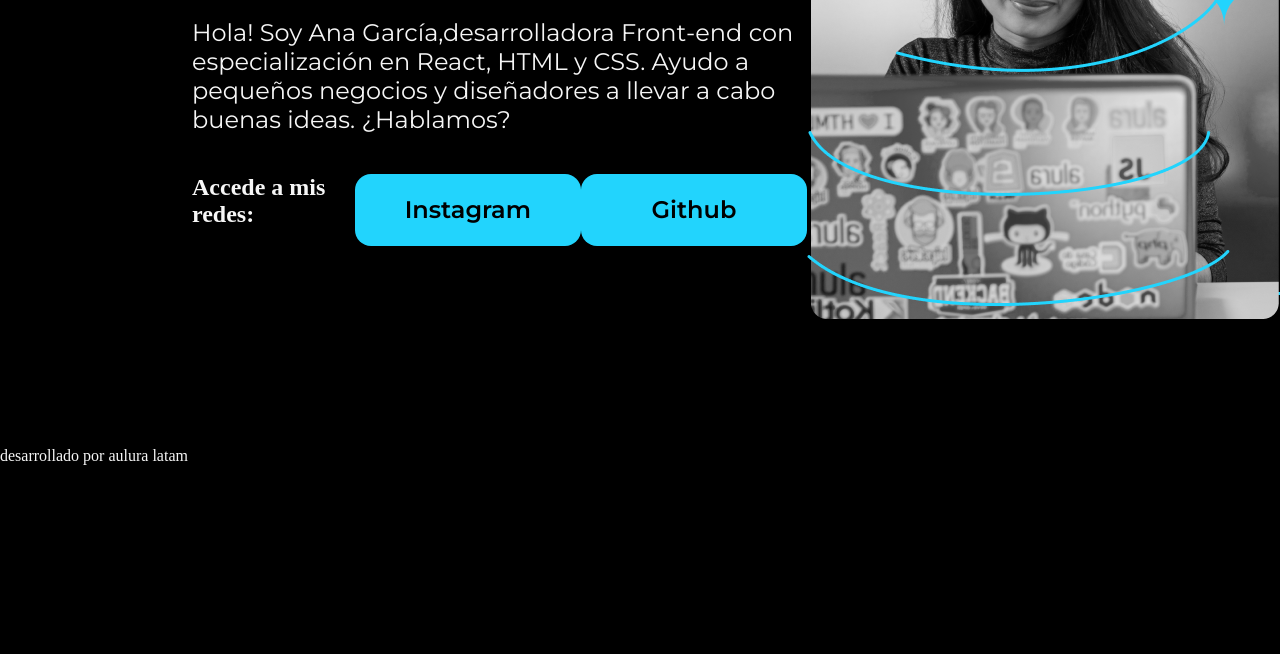
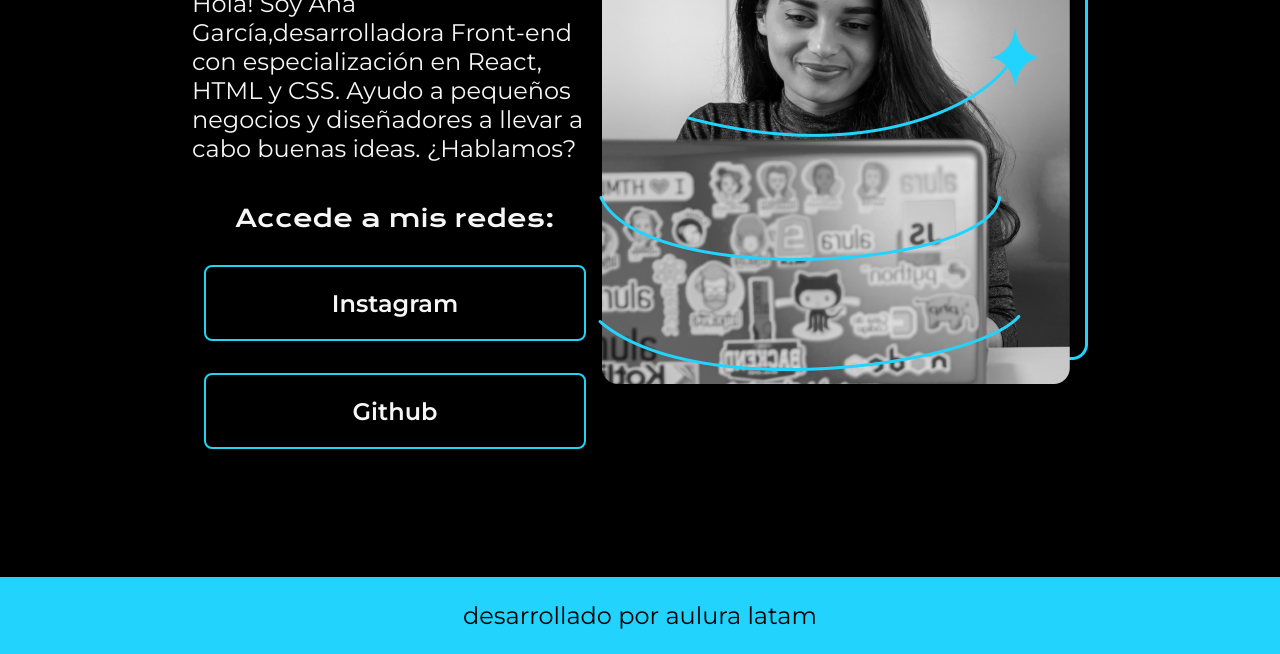
Before and after one commit to Diana9507/proyecto-html, a plain HTML site: page index.html in a window 1280 px wide. Shown: the part 377-1031 px from the top of the page. Before the commit the page ends 842 px from the top, so only its background shows below. Drawn offline with nearby package versions, Linux system fonts and the light colour scheme.

Commit message:
Update style.css

```diff
--- a/style.css
+++ b/style.css
@@ -8,7 +8,6 @@
 body{
     background-color: #000000 ;
     color: #F6F6F6;
-    height: 100vh;
     box-sizing:border-box;
 }
 
@@ -44,17 +43,41 @@ body{
 .presentacion_enlaces{
   display: flex;
   justify-content: space-between;
+  flex-direction:column;
+  align-items:center;
+  gap:32px;
+}
+
+.presentacion_enlaces_subtitulo{
+  font-family: "krona One", sans serif;
+  font-size: 24px;
+  font-weight: 400;
 }
 
 .presentacion_enlaces_link{
-  width: 280px;
-  background-color:#22D4FD;
+  width: 378px;
   text-align: center;
   padding: 21.5px 0;
-  border-radius:16px;
+  border-radius:8px;
   font-family: "Montserrat", serif;
   font-size: 24px;
   font-weight:600;
   text-decoration:none;
+  color: #f6f6f6;
+  border: 2px solid #22D4f2;
+
+}
+
+.presentacion_enlaces_link:hover{
+  background-color: #272727;
+}
+
+.footer{
+  background-color: #22D4FD;
+  padding: 24px;
   color: #000000;
+  text-align: center;
+  font-family: "Montserrat",sant-serif;
+  font-size: 24px;
+  font-weight: 400;
 }
```
